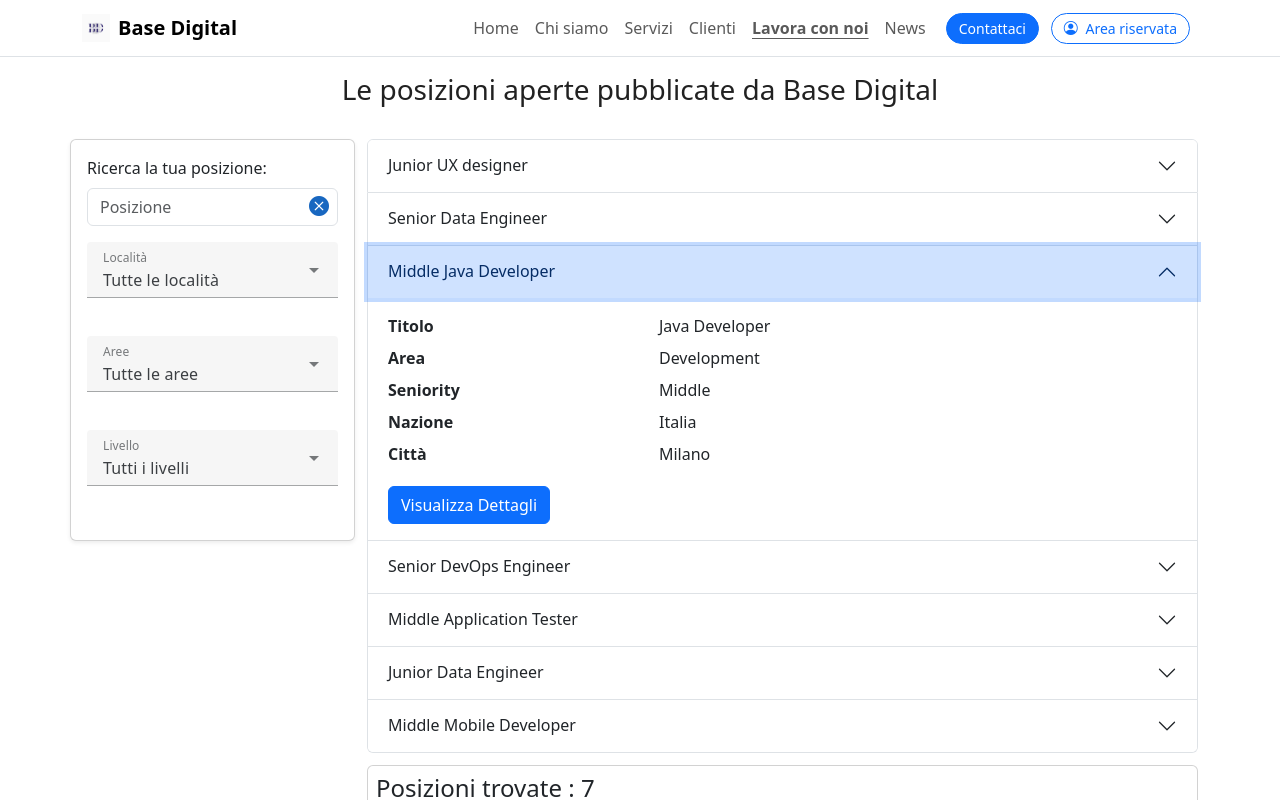
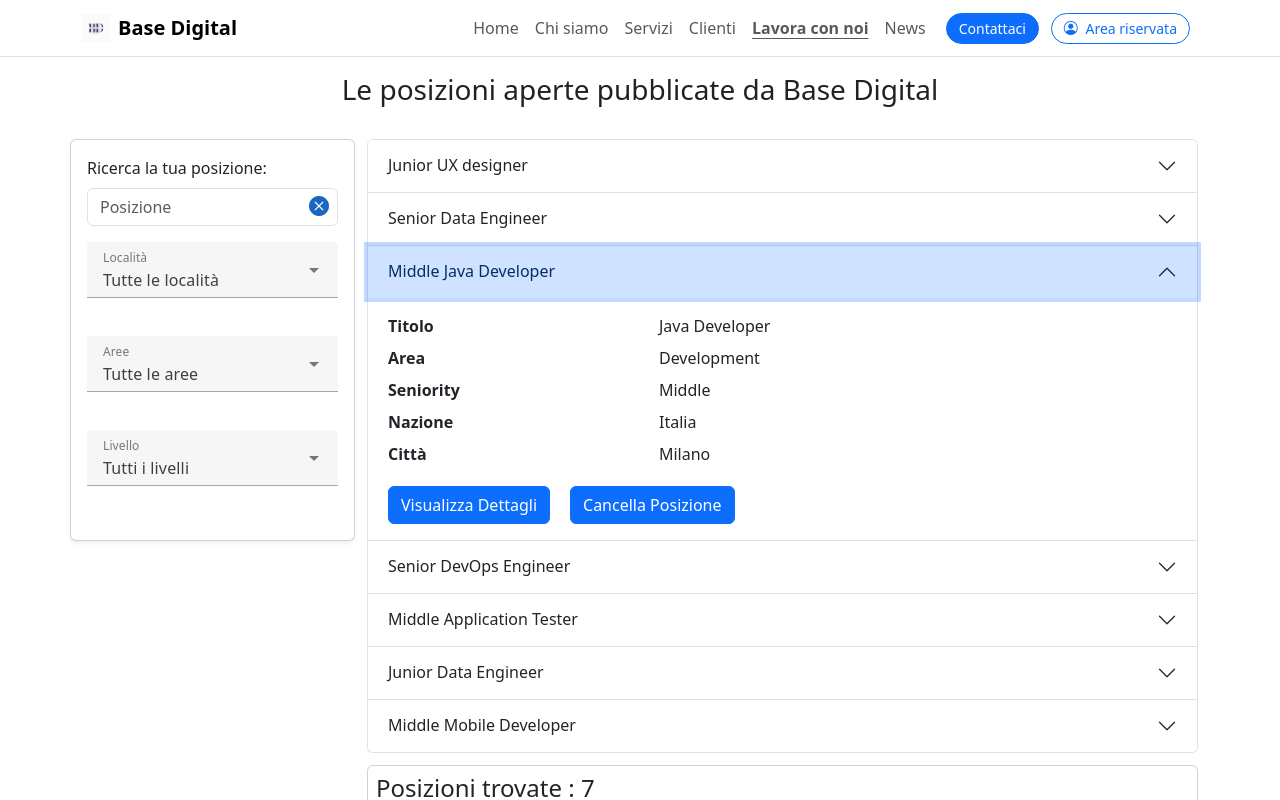
Before and after one commit to AsiaZoccarato/base-digital, a Vue app: page /positions in a window 1280 px wide. Both pictures are taken after a click on the button "Middle Java Developer". Shown: the top 800 px of the page. Built offline with nearby package versions, Linux system fonts and the light colour scheme.

Commit message:
Add position

```diff
--- /dev/null
+++ b/src/components/NewPositionModal.vue
@@ -0,0 +1,84 @@
+<template>
+  <v-dialog v-model="dialogVisible" max-width="600">
+    <v-card>
+      <v-card-title class="headline">Aggiungi nuova posizione</v-card-title>
+      <v-card-text>
+        <v-text-field v-model="form.title" label="Titolo" required />
+        <v-text-field v-model="form.city" label="Città" required />
+        <v-text-field v-model="form.area" label="Area" />
+        <v-text-field v-model="form.seniority" label="Seniority" />
+        <v-textarea v-model="form.description" label="Descrizione" />
+      </v-card-text>
+      <v-card-actions>
+        <v-spacer></v-spacer>
+        <v-btn text @click="close">Annulla</v-btn>
+        <v-btn color="primary" text @click="submit">Salva</v-btn>
+      </v-card-actions>
+    </v-card>
+  </v-dialog>
+</template>
+
+<script setup>
+import { ref, computed } from 'vue';
+import { useStore } from 'vuex';
+
+const props = defineProps({
+  show: Boolean,
+});
+
+const emit = defineEmits(['update:show']);
+
+const dialogVisible = computed({
+  get: () => props.show,
+  set: val => emit('update:show', val),
+});
+
+const store = useStore();
+
+const form = ref({
+  title: '',
+  city: '',
+  area: '',
+  seniority: '',
+  description: '',
+});
+
+function close() {
+  dialogVisible.value = false;
+  resetForm();
+}
+
+function resetForm() {
+  form.value = {
+    title: '',
+    city: '',
+    area: '',
+    seniority: '',
+    description: '',
+  };
+}
+
+function submit() {
+  if (!form.value.title || !form.value.city) {
+    alert('Titolo e città sono obbligatori');
+    return;
+  }
+
+  // Crea lo slug dal titolo
+  const slug = form.value.title.toLowerCase().replace(/\s+/g, '_');
+
+  // Dispatch dell'azione passandogli il nuovo oggetto posizione
+  store.dispatch('position/addPositionAndPersist', {
+    slug,
+    title: form.value.title,
+    city: form.value.city,
+    area: form.value.area,
+    seniority: form.value.seniority,
+    description: form.value.description,
+    country: 'Italia',
+  }, { root: true });
+
+  close();
+}
+
+</script>
--- a/src/components/PositionsAccordion.vue
+++ b/src/components/PositionsAccordion.vue
@@ -13,7 +13,6 @@
           {{ entry.seniority }} {{ entry.title }}
         </button>
       </h2>
-
        <div
         :id="`collapse-${index}`"
         class="accordion-collapse collapse"
@@ -27,8 +26,11 @@
               <dd class="col-sm-8">{{ entry[key] }}</dd>
             </template>
           </dl>
-          <button class="btn btn-primary mt-3" @click="goToPosition(entry.slug)">
+          <button class="btn btn-primary mt-3 mr-5" @click="goToPosition(entry.slug)">
             Visualizza Dettagli
+          </button>
+           <button class="btn btn-primary mt-3" @click="deletePosition(entry.slug)">
+            Cancella Posizione
           </button>
         </div>
       </div>
@@ -47,9 +49,11 @@
 <script setup>
 import { ref, computed } from 'vue'
 import { useRouter } from 'vue-router'
+import { useStore } from 'vuex'
 
 
 const router = useRouter();
+const store = useStore();
 
 const props = defineProps({
   data: Array,
@@ -101,4 +105,8 @@ function toggleAccordion(index) {
 function goToPosition(slug) {
   router.push(`/positions/${slug}`)
 }
+
+function deletePosition(slug) {
+    store.dispatch('position/deletePositionAndPersist', slug, { root: true });
+}
 </script>
--- a/src/store/modules/position.js
+++ b/src/store/modules/position.js
@@ -229,11 +229,34 @@ const getters = {
     state.positions.find((p) => p.slug === slug),
 };
 
-const actions = {};
+const actions = {
+  addPositionAndPersist({ commit, state }, newPosition) {
+    commit("addPosition", newPosition);
+    localStorage.setItem("positions", JSON.stringify(state.positions));
+  },
+  deletePositionAndPersist({ commit, state }, slug) {
+    commit("deletePosition", slug);
+    localStorage.setItem("positions", JSON.stringify(state.positions));
+  },
+  loadPositionsFromStorage({ commit }) {
+    const stored = localStorage.getItem("positions");
+    if (stored) {
+      commit("setPositions", JSON.parse(stored));
+    }
+  },
+};
 
 const mutations = {
-  setPosition(state, payload) {
-    state.position = payload;
+  setPositions(state, positions) {
+    state.positions = positions;
+  },
+  addPosition(state, newPosition) {
+    state.positions.push(newPosition);
+  },
+  deletePosition(state, slug) {
+    state.positions = state.positions.filter(
+      (position) => position.slug !== slug
+    );
   },
 };
 
--- a/src/views/PositionsView.vue
+++ b/src/views/PositionsView.vue
@@ -1,10 +1,12 @@
 <template>
   <main class="container py-4">
-     <h1 class="h3 mb-4 text-center">Le posizioni aperte pubblicate da Base Digital </h1>
+    <h1 class="h3 mb-4 text-center">Le posizioni aperte pubblicate da Base Digital</h1>
     <div class="row">
       <div class="col-md-3 card h-100 shadow-sm p-3 mb-4 mt-4">
         <div id="searchPositionQuery" class="mb-4 align-items-center position-relative">
-      <label for="position-input" class="form-label"> Ricerca la tua posizione: </label>
+          <label for="position-input" class="form-label">
+            Ricerca la tua posizione:
+          </label>
           <div class="position-relative">
             <input
               id="position-input"
@@ -25,19 +27,36 @@
               <i class="bi bi-x-circle-fill fs-5 text-primary"></i>
             </button>
           </div>
-
         </div>
         <div id="searchCityQuery" class="mb-4 align-items-center">
-  	<v-select label="Località" :items="cityOptions" v-model="searchCityQuery"></v-select>
+          <v-select
+            label="Località"
+            :items="cityOptions"
+            v-model="searchCityQuery"
+          ></v-select>
         </div>
         <div id="searchAreaQuery" class="mb-4 align-items-center">
-  	<v-select label="Aree" :items="areaOptions" v-model="searchAreaQuery"></v-select>
+          <v-select
+            label="Aree"
+            :items="areaOptions"
+            v-model="searchAreaQuery"
+          ></v-select>
         </div>
         <div id="searchSeniorityQuery" class="mb-4 align-items-center">
-	<v-select label="Livello" :items="seniorityOptions" v-model="searchSeniorityQuery"></v-select>
+          <v-select
+            label="Livello"
+            :items="seniorityOptions"
+            v-model="searchSeniorityQuery"
+          ></v-select>
         </div>
       </div>
-  <div class="col-md-9 mb-4 mt-4 ">
+      <div class="col-md-9 mb-4 mt-4">
+          <div v-if="isLoggedIn" class="mb-4">
+    <button class="btn btn-primary" @click="showNewPosition">Aggiungi Posizione</button>
+  </div>
+
+        <NewPositionModal v-model:show="showNewPositionDialog" />
+
         <PositionsAccordion
           :data="gridData"
           :columns="gridColumns"
@@ -45,61 +64,73 @@
           :filter-position="searchPositionQuery"
           :filter-city="searchCityQuery"
           :filter-area="searchAreaQuery"
-    :filter-seniority="searchSeniorityQuery">
+          :filter-seniority="searchSeniorityQuery"
+        >
         </PositionsAccordion>
       </div>
     </div>
   </main>
-
 </template>
 <script setup>
-
-import { ref,computed } from 'vue';   // per creare proprietà reattive calcolate
-import { useStore } from 'vuex';   // per accedere allo store globale
-import PositionsAccordion from '@/components/PositionsAccordion.vue';
+import { ref, computed, onMounted } from "vue"; // per creare proprietà reattive calcolate
+import { useStore } from "vuex"; // per accedere allo store globale
+import PositionsAccordion from "@/components/PositionsAccordion.vue";
+import NewPositionModal from "@/components/NewPositionModal.vue";
 
 
 const store = useStore();
-const positions = computed(() => store.getters['position/getAllPositions']);
+const positions = computed(() => {
 
-const searchPositionQuery = ref('');
+      // Carica i dati da localStorage nello store Vuex all'avvio
+      store.dispatch('position/loadPositionsFromStorage', null, { root: true });
+	return store.getters["position/getAllPositions"];
+});
 
+const isLoggedIn = ref(false);
+const showNewPositionDialog = ref(false);
 
+const searchPositionQuery = ref("");
 const seniorityOptions = computed(() => {
-  const allLevels = positions.value.map(p => p.seniority).filter(Boolean);
+  const allLevels = positions.value.map((p) => p.seniority).filter(Boolean);
   const uniqueLevels = [...new Set(allLevels)];
-  return ['Tutti i livelli', ...uniqueLevels];
+  return ["Tutti i livelli", ...uniqueLevels];
 });
 
 const areaOptions = computed(() => {
-  const allAreas = positions.value.map(p => p.area);
+  const allAreas = positions.value.map((p) => p.area);
   const uniqueAreas = [...new Set(allAreas)];
-  return ['Tutte le aree', ...uniqueAreas];
+  return ["Tutte le aree", ...uniqueAreas];
 });
 
 const cityOptions = computed(() => {
-  const allCities = positions.value.map(p => p.city);
+  const allCities = positions.value.map((p) => p.city);
   const uniqueCities = [...new Set(allCities)].filter(Boolean);
-  return ['Tutte le località', ...uniqueCities];
-})
+  return ["Tutte le località", ...uniqueCities];
+});
 
-const searchCityQuery = ref(cityOptions.value[0] || '')
-const searchAreaQuery = ref(areaOptions.value[0] || '')
-const searchSeniorityQuery = ref(seniorityOptions.value[0] || '')
+const searchCityQuery = ref(cityOptions.value[0] || "");
+const searchAreaQuery = ref(areaOptions.value[0] || "");
+const searchSeniorityQuery = ref(seniorityOptions.value[0] || "");
 
-const gridColumns = ['title', 'area', 'seniority','country', 'city'];
+const gridColumns = ["title", "area", "seniority", "country", "city"];
 const gridColumnsLabels = {
-  title: 'Titolo',
-  area: 'Area',
-  seniority: 'Seniority',
-  country: 'Nazione',
-  city: 'Città'
+  title: "Titolo",
+  area: "Area",
+  seniority: "Seniority",
+  country: "Nazione",
+  city: "Città",
 };
 
 const gridData = positions;
 
 function clearSearch() {
-  searchPositionQuery.value = ''
+  searchPositionQuery.value = "";
 }
 
+if (localStorage.getItem("currentUser")) {
+  isLoggedIn.value = true;
+}
+function showNewPosition() {
+  showNewPositionDialog.value = !showNewPositionDialog.value;
+}
 </script>
```
Lines whose indentation alone changed are shown as unchanged.
